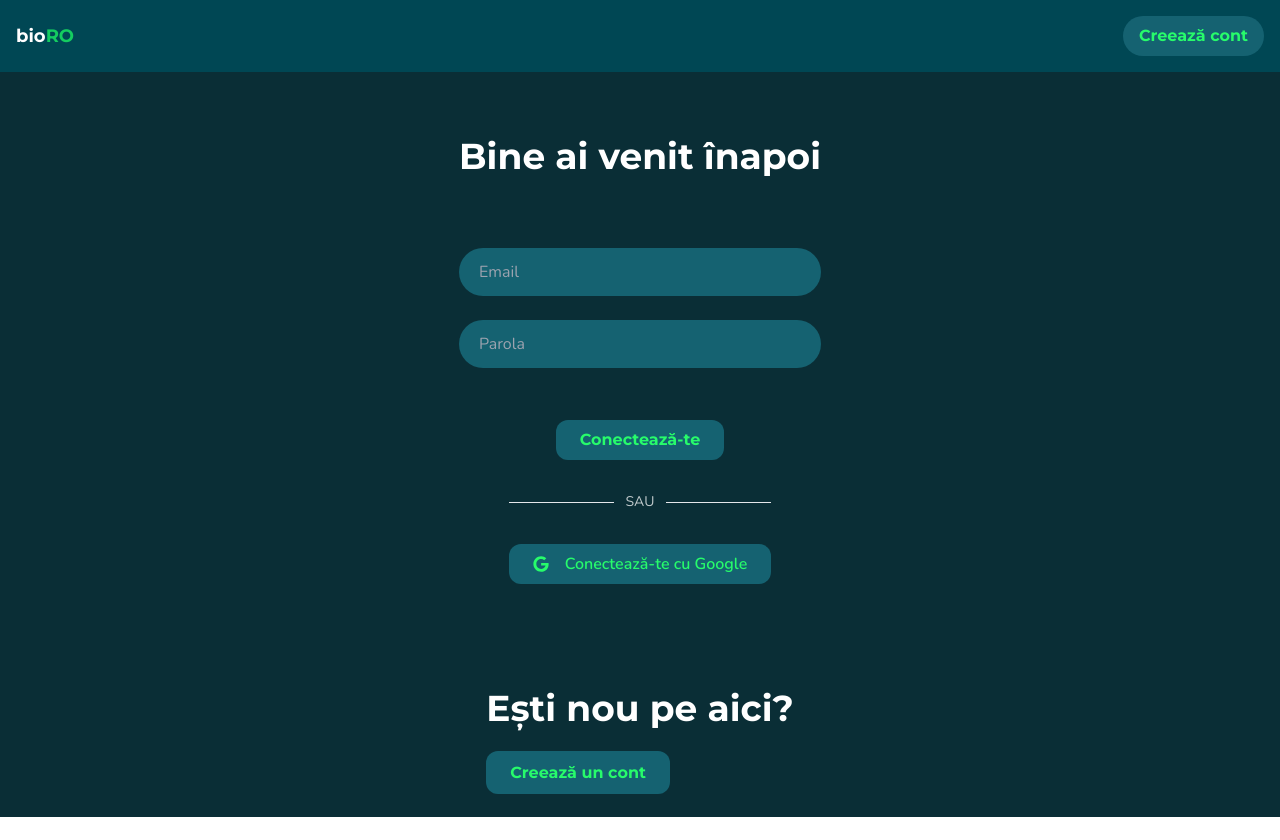
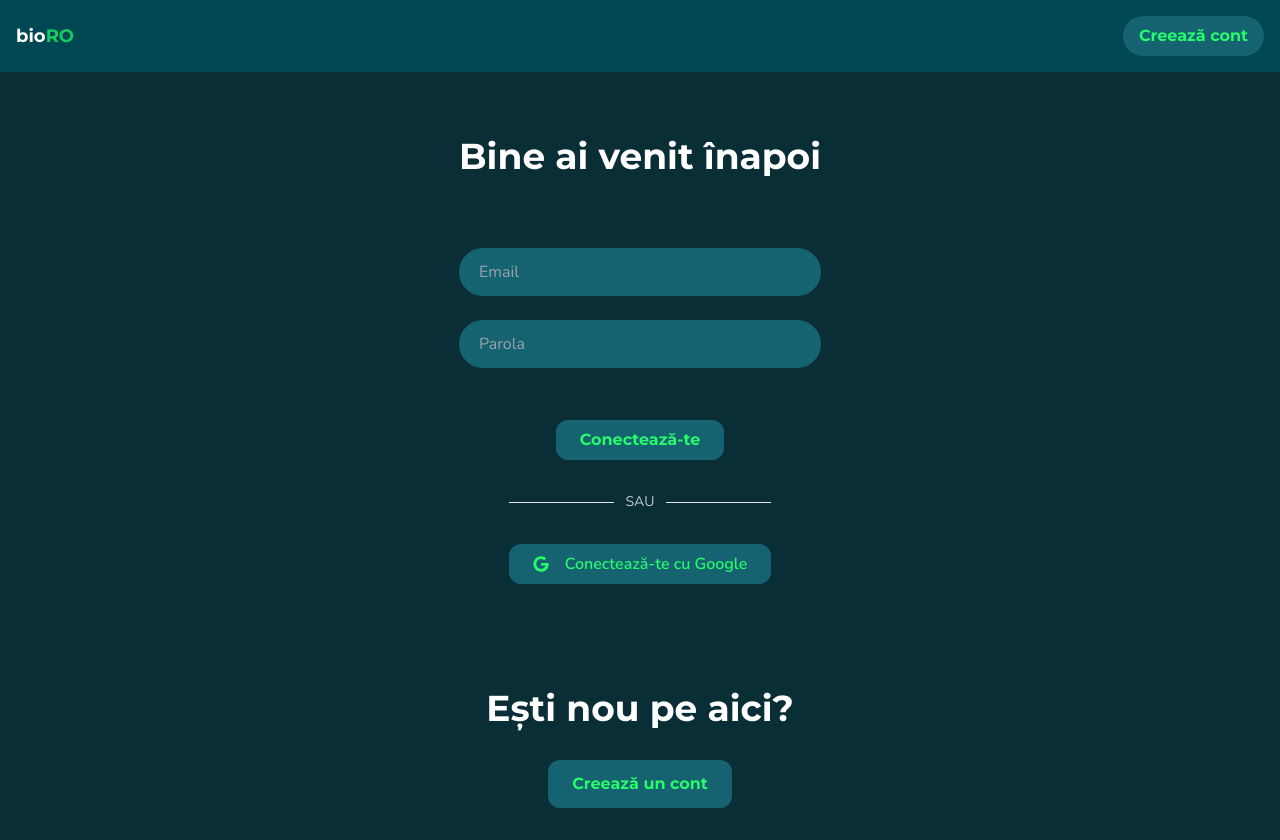
Before and after one commit to andreimuntean1/bioro, a Next.js app: page /conecteaza-te in a window 1280 px wide. Before the commit the page ends 817 px from the top, so only its background shows below. Built offline with nearby package versions, Linux system fonts and the light colour scheme; no server answers.

Commit message:
fix: went for sign with redirect rather then popup

```diff
--- a/pages/conecteaza-te.jsx
+++ b/pages/conecteaza-te.jsx
@@ -1,7 +1,7 @@
 import { faGoogle } from "@fortawesome/free-brands-svg-icons";
 import { FontAwesomeIcon } from "@fortawesome/react-fontawesome";
 import { auth, googleProvider } from "database";
-import { signInWithEmailAndPassword, signInWithPopup } from "firebase/auth";
+import { signInWithEmailAndPassword, signInWithRedirect } from "firebase/auth";
 import Head from "next/head";
 import Link from "next/link";
 import { useState } from "react";
@@ -46,7 +46,7 @@ const ConecteazaTe = () => {
 	}
 
 	const loginWithGoogle = () => {
-		signInWithPopup(auth, googleProvider).catch((err) => {
+		signInWithRedirect(auth, googleProvider).catch((err) => {
 			console.log(`Error ${err.code}: ${err.message}`);
 		});
 	};
@@ -104,7 +104,7 @@ const ConecteazaTe = () => {
 							Conectează-te cu Google
 						</button>
 					</div>
-					<div className="mt-24">
+					<div className="mt-24 flex flex-col items-center">
 						<h1 className="font-montserrat text-white text-3xl md:text-4xl md:text-center mt-2 mb-8">
 							Ești nou pe aici?
 						</h1>
--- a/pages/creeaza-cont.jsx
+++ b/pages/creeaza-cont.jsx
@@ -3,7 +3,7 @@ import { FontAwesomeIcon } from "@fortawesome/react-fontawesome";
 import Head from "next/head";
 import Link from "next/link";
 import Header from "../components/Header";
-import { createUserWithEmailAndPassword, signInWithPopup, updateProfile } from "firebase/auth";
+import { createUserWithEmailAndPassword, signInWithRedirect, updateProfile } from "firebase/auth";
 import { auth, googleProvider } from "database";
 import { useState } from "react";
 import { useAuth } from "hooks/useAuth";
@@ -27,7 +27,7 @@ const CreeazaCont = () => {
       setError("Se pare că ai uitat să-ți introduci numele")
       return
     }
-    if (!name.split(" ").length > 1) {
+    if (name.split(" ").length < 1) {
       setError("Te rog adaugă atât prenumele cât și numele")
       return
     }
@@ -64,7 +64,7 @@ const CreeazaCont = () => {
 	};
 
 	const loginWithGoogle = () => {
-		signInWithPopup(auth, googleProvider).catch((err) => {
+		signInWithRedirect(auth, googleProvider).catch((err) => {
 			console.log(`Error ${err.code}: ${err.message}`);
 		});
 	};
```
